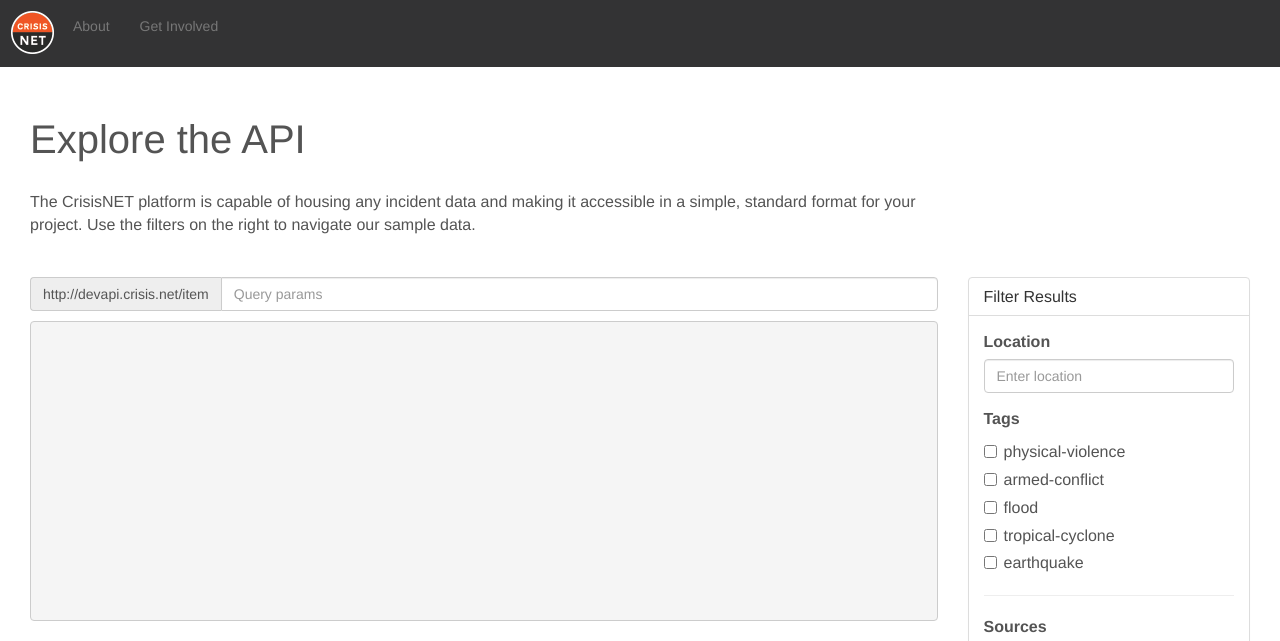
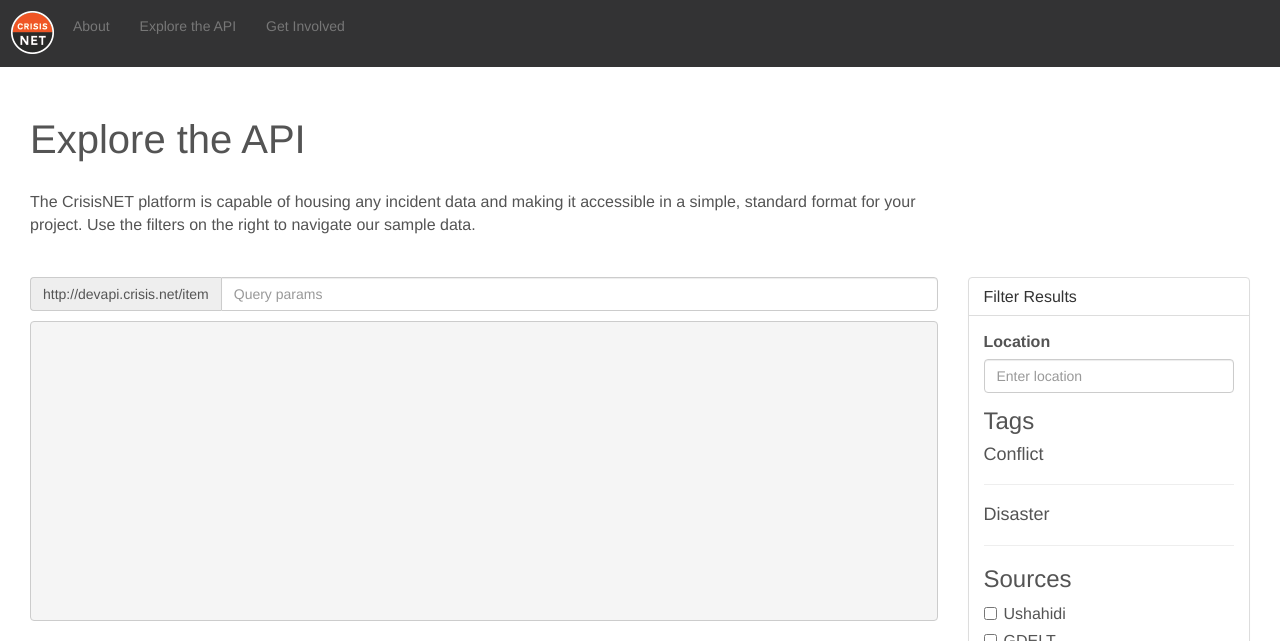
Before and after one commit to ushahidi/cnpublic, a Jekyll site: the page built from explore/index.html, in a window 1280 px wide. Shown: the top 641 px of the page. Built offline with Jekyll 4.4.1, drawn with Linux system fonts in a browser that asks for light colours; Markdown is read by kramdown in place of the engine named in the settings; some of the changed lines change nothing that is shown; grey boxes are pictures that could not be loaded.

Commit message:
dynamically populating tags

```diff
--- a/_includes/nav.html
+++ b/_includes/nav.html
@@ -15,6 +15,7 @@
     <div class="collapse navbar-collapse">
       <ul class="nav navbar-nav">
         <li><a href="/about">About</a></li>
+        <li><a href="/explore">Explore the API</a></li>
         <li><a href="/get-involved">Get Involved</a></li>
         <!-- <li><a href="#">Team</a></li>
         <li><a href="#">Contact</a></li> -->
--- a/explore/index.html
+++ b/explore/index.html
@@ -50,14 +50,21 @@
         <h3 class="panel-title">Filter Results</h3>
       </div>
       <div class="panel-body">
-        <form role="form">
+        <form id="check-filters" role="form">
           <div class="form-group">
             <label for="location">Location</label>
             <input type="text" class="form-control" id="location" placeholder="Enter location">
             <ul id="suggest-list"></ul>
           </div>
 
-          <strong>Tags</strong>
+          <h3>Tags</h3>
+          <h4>Conflict</h4>
+          <div id="conflict-tags"></div>
+          <hr>
+          <h4>Disaster</h4>
+          <div id="disaster-tags"></div>
+
+          <!--
           <div class="checkbox">
             <label>
               <input data-type="tags" value="physical-violence" type="checkbox"> physical-violence
@@ -83,10 +90,11 @@
               <input data-type="tags" value="earthquake" type="checkbox"> earthquake
             </label>
           </div>
+          -->
 
           <hr>
 
-          <strong>Sources</strong>
+          <h3>Sources</h3>
           <div class="checkbox">
             <label>
               <input data-type="sources" value="ushahidi" type="checkbox"> Ushahidi
@@ -112,6 +120,34 @@
 <script src="/scripts/markercluster.js"></script>
 <script>
 window.doOnLoad = function() {
+  var checkboxes = '<% _.each(tags, function(tag) { %> \
+    <div class="checkbox"><label>\
+    <input data-type="tags" value="<%= tag.name %>" type="checkbox"> \
+    <%= tag.name %></label></div><% }); %>';
+
+  var setTags = function() {
+    $.ajax({
+      url: 'http://devapi.crisis.net/system-tag',
+      dataType: "json",
+      beforeSend: function(xhr) {
+        xhr.setRequestHeader('Authorization', 'Bearer 532d32c7ed3329652f114b70');
+      },
+      success: function (data) {
+        var disasterTags = _(data.data).filter(
+          function(tag) { return _(tag.categories).contains('disaster')});
+
+        var conflictTags = _(data.data).filter(
+          function(tag) { return _(tag.categories).contains('conflict')});
+
+        $('#disaster-tags').html(_.template(checkboxes, {tags: disasterTags}));
+        $('#conflict-tags').html(_.template(checkboxes, {tags: conflictTags}));
+      }
+    });
+
+  };
+
+  setTags();
+
   var mapOptions = {
       center: new google.maps.LatLng(34.30714385628804, -41.484375),
       zoom: 2,
@@ -141,6 +177,9 @@
 
     $.each(data, function(idx, val) {
       var coords = val.geo.coords;
+
+      if(coords) {
+
         var latLng = new google.maps.LatLng(coords[1], coords[0]);
         var marker = new google.maps.Marker({
             position: latLng,
@@ -149,7 +188,7 @@
         });
 
         var infowindow = new google.maps.InfoWindow({
-          content: val.content
+            content: val.summary
         });
 
         google.maps.event.addListener(marker, 'click', function() {
@@ -157,6 +196,7 @@
         });
 
         markerCluster.addMarker(marker);
+      }
     });
   };
 
@@ -281,7 +321,7 @@
 
 
   // binding
-  $('input[type=checkbox]').click(handleCheckboxClick);
+  $('#check-filters').on('click', 'input[type=checkbox]', handleCheckboxClick);
   $('#location').keyup(suggestFromGoogle);
   $('#suggest-list').on("click", "li", chooseSuggestValue);
 };
--- a/index.html
+++ b/index.html
@@ -11,7 +11,7 @@
           <div class="col-md-11">
               <h1 class="text-right">CrisisNET</h1>
               <p class="lead text-right">The firehose of <strong>global crisis data</strong>.
-                <br><small><em>* Currently in pre-alpha</em></small></p>
+                <br><small><em>* Currently in private alpha</em></small></p>
               <p class="text-right"><a class="btn btn-white" href="/about">Learn More &nbsp;&nbsp;<span class="glyphicon glyphicon-thumbs-up"></span></a></p>
               <canvas class="hidden-xs" id='rotatingGlobe' width='750' height='750'></canvas>
               <!-- <img class="hero-static hidden-xs" src="images/hero.png"> -->
```
Lines whose indentation alone changed are shown as unchanged.
